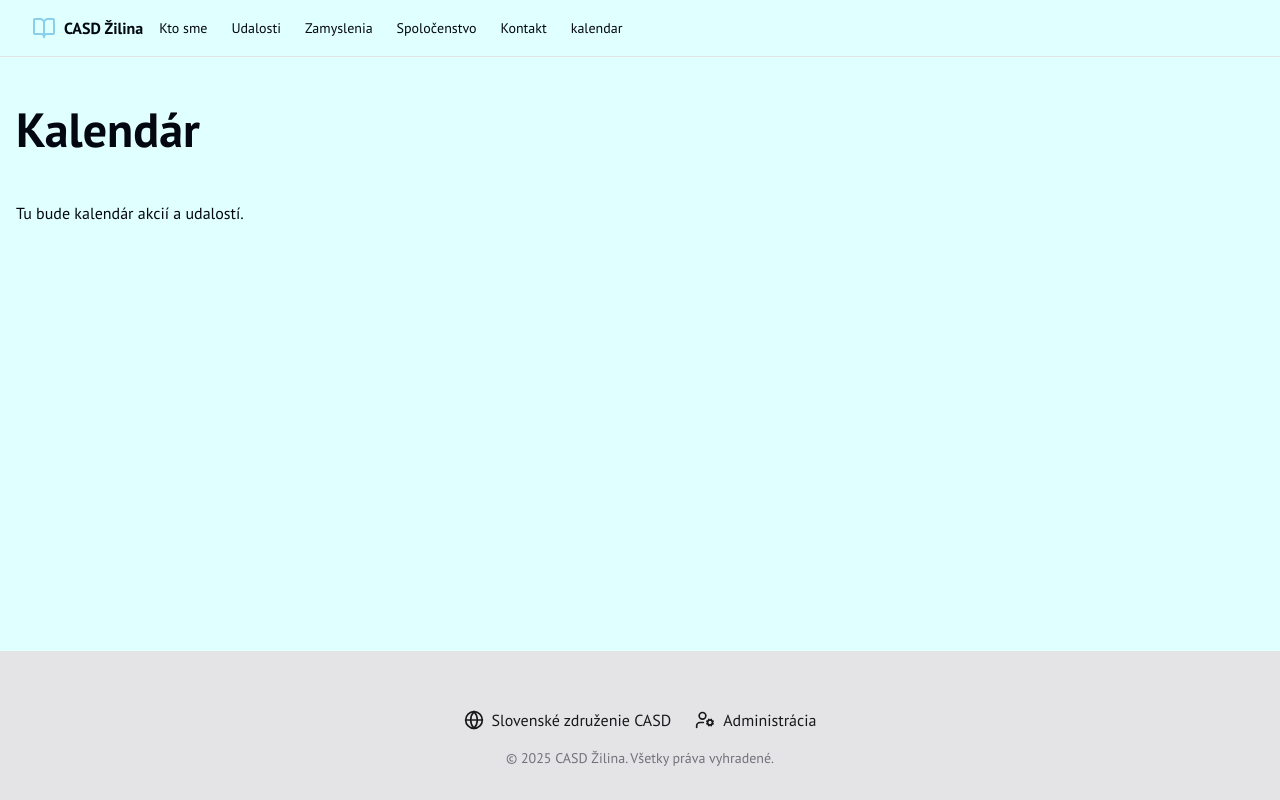
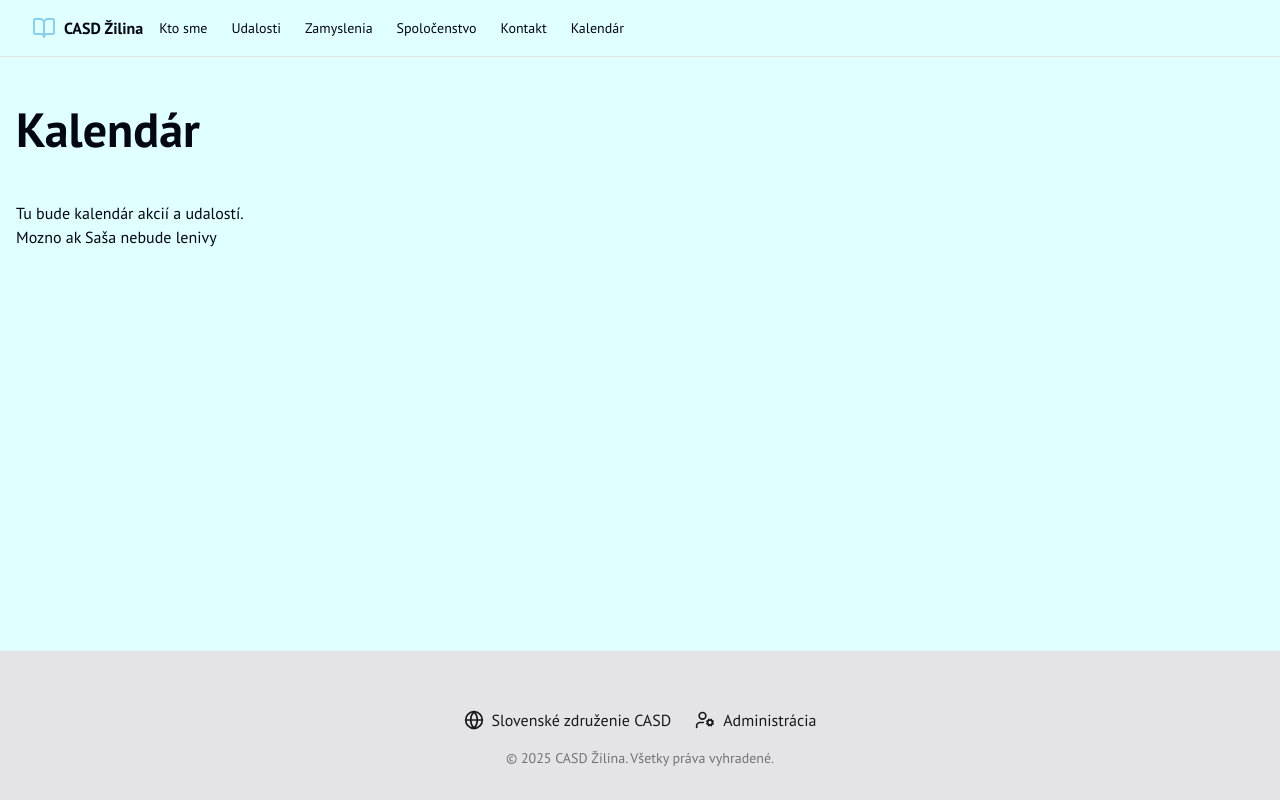
Before and after one commit to KrAsOvOk/Church, a Next.js app: page /kalendar in a window 1280 px wide. Built offline with nearby package versions, Linux system fonts and the light colour scheme.

Commit message:
V1 build 1

```diff
--- a/src/app/kalendar/page.tsx
+++ b/src/app/kalendar/page.tsx
@@ -3,6 +3,7 @@ export default function KalendarPage() {
     <div className="container mx-auto px-4 py-12">
       <h1 className="text-4xl md:text-5xl font-bold font-headline mb-12">Kalendár</h1>
       <p>Tu bude kalendár akcií a udalostí.</p>
+      <p>Mozno ak Saša nebude lenivy</p>
     </div>
   );
 }
--- a/src/components/layout/header.tsx
+++ b/src/components/layout/header.tsx
@@ -12,7 +12,7 @@ const navLinks = [
   { href: '/zamyslenia', label: 'Zamyslenia' },
   { href: '/spolocenstvo', label: 'Spoločenstvo' },
   { href: '/kontakt', label: 'Kontakt' },
-  { href: '/kalendar', label: 'kalendar' },
+  { href: '/kalendar', label: 'Kalendár' },
 ];
 
 export default function Header() {
```
